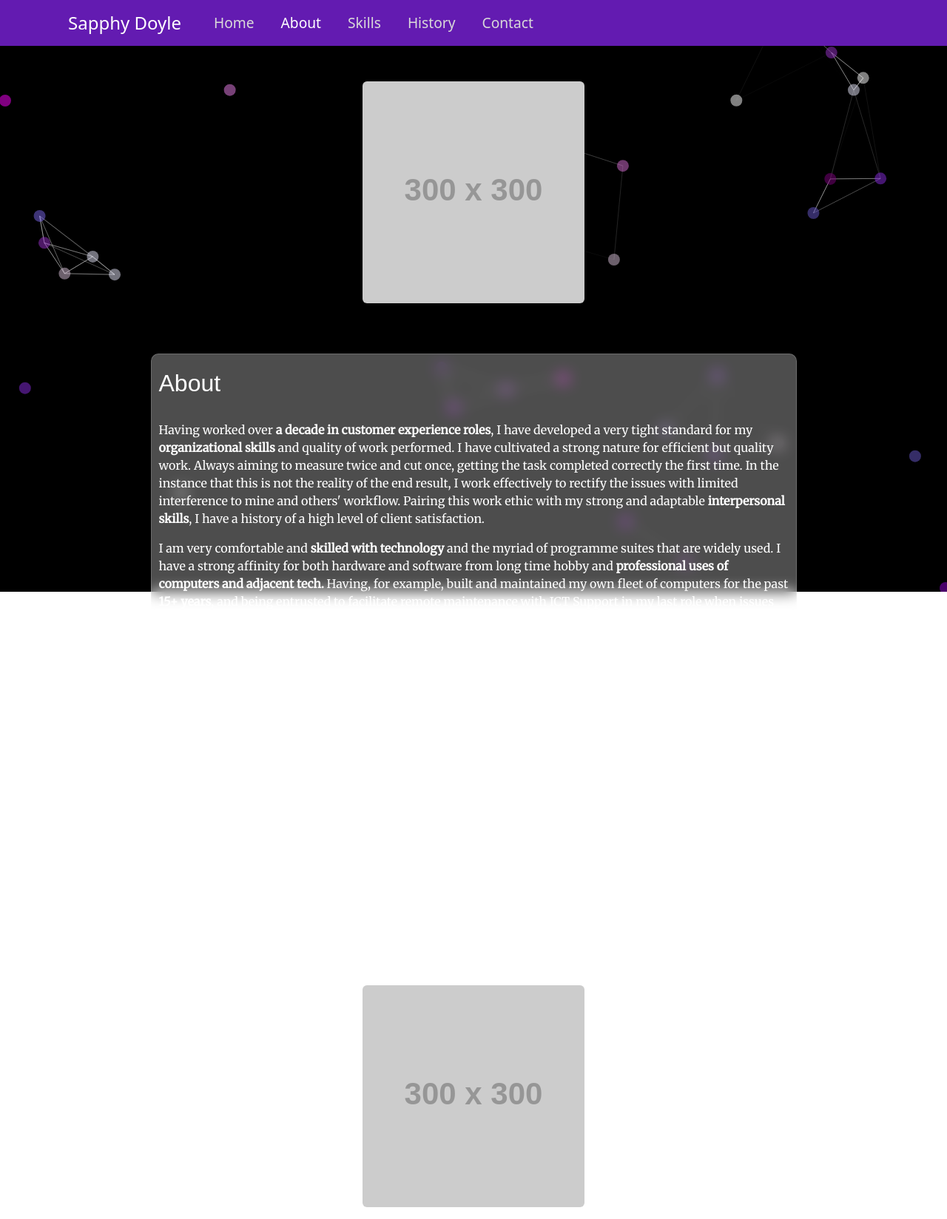
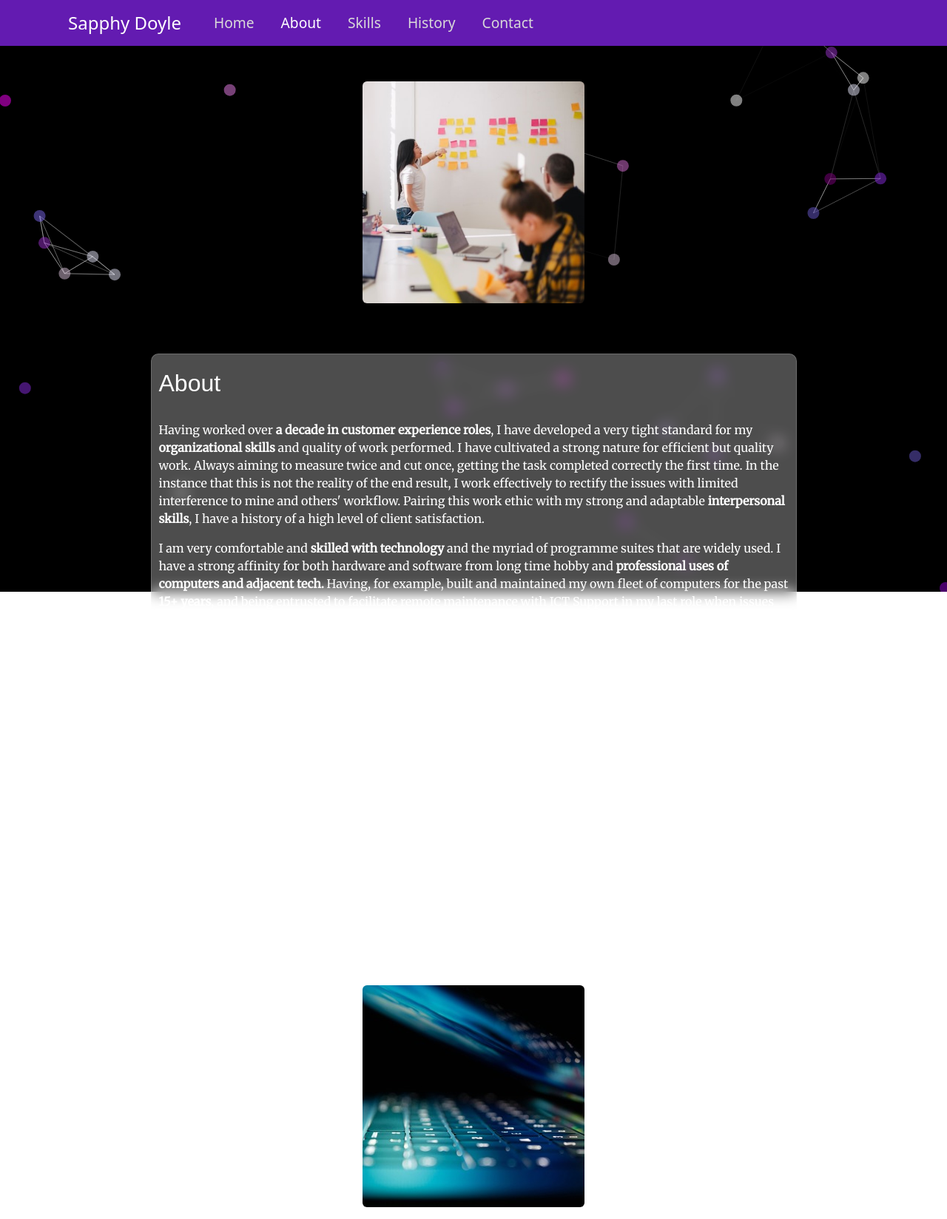
Before and after one commit to Terafora/Sapphy-Doyle-Profile-Site, a React (Create React App) app: page /about in a window 1280 px wide. Shown: the whole page at 74% size. Built offline with nearby package versions, Linux system fonts and the light colour scheme; the HTML template or start-up script is replaced by a standard one; a web font is replaced by a local one.

Commit message:
Add in images

```diff
--- a/src/components/About.js
+++ b/src/components/About.js
@@ -2,6 +2,8 @@ import React from 'react';
 import './About.css';
 import { motion } from 'framer-motion';
 import { pageVariants, pageTransition } from './AnimationVariations';
+import picture1 from '../assets/images/about-image-1.jpg';
+import picture2 from '../assets/images/about-image-2.jpg';
 
 export default function About() {
   return (
@@ -15,7 +17,7 @@ export default function About() {
       <div className="container d-flex align-items-center justify-content-center">
         <div className="row gx-5 about-row">
           <div className="col-12 col-lg-3 my-5 d-flex justify-content-center">
-            <img src="https://fakeimg.pl/300x300?font=bebas" className="rounded" alt="placeholder" />
+            <img src={picture1} className="rounded about-pics" alt="Showing good communication skills in action." />
           </div>
           <div className="col-12 col-lg-9 glassbg d-flex align-items-center about-text">
             <div>
@@ -40,7 +42,7 @@ export default function About() {
             </div>
           </div>
           <div className="col-12 col-lg-3 my-3 d-flex justify-content-center">
-            <img src="https://fakeimg.pl/300x300?font=bebas" className="rounded" alt="placeholder" />
+            <img src={picture2} className="rounded about-pics" alt="A dimly lit laptop." />
           </div>
         </div>
       </div>
```
